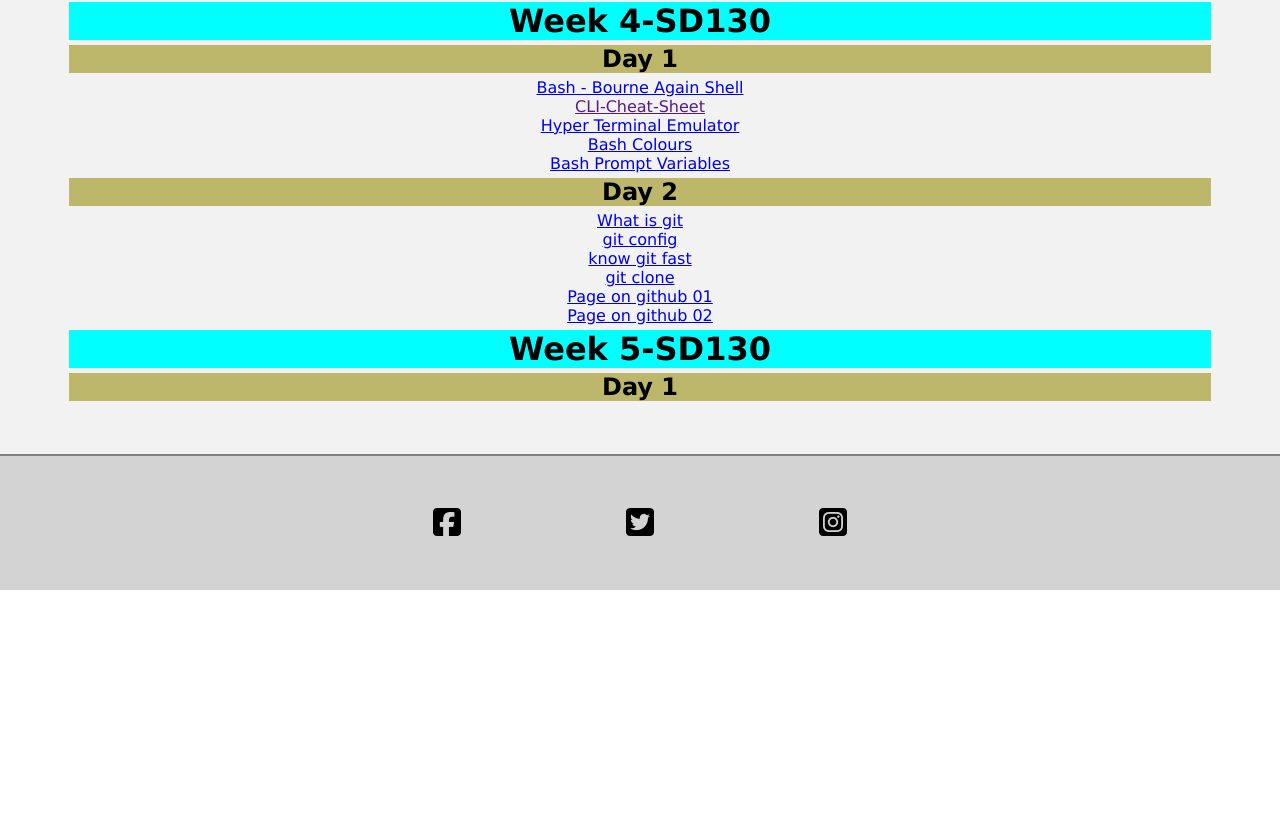
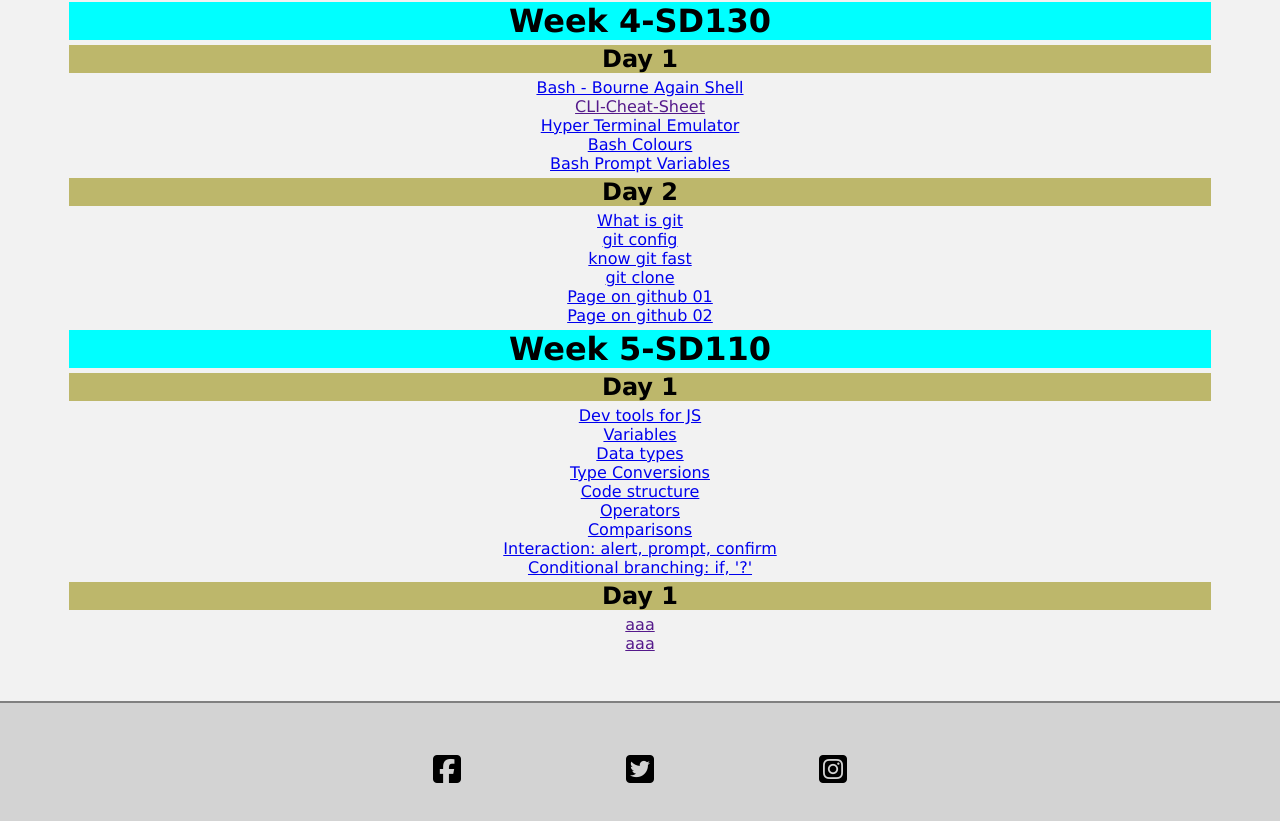
Before and after one commit to HaoGong73/portfoilo-site, a plain HTML site: page research.html in a window 1280 px wide. Shown: the part 1625-2446 px from the top of the page. Before the commit the page ends 2215 px from the top, so only its background shows below. Drawn offline with Linux system fonts and the light colour scheme.

Commit message:
daily addition

```diff
--- a/research.html
+++ b/research.html
@@ -112,15 +112,28 @@
       <a href="https://blog.csdn.net/jasonLee_lijiaqi/article/details/80511723" target="_blank">git clone</a><br>
       <a href="https://zhuanlan.zhihu.com/p/35569424" target="_blank">Page on github 01</a><br>
       <a href="https://zhuanlan.zhihu.com/p/91652100" target="_blank">Page on github 02</a><br>
-      <h1>Week 5-SD130</h1>
+      <h1>Week 5-SD110</h1>
       <h2>Day 1</h2>
+      <a href="https://javascript.info/devtools" target="_blank">Dev tools for JS</a><br>
+      <a href="https://javascript.info/variables" target="_blank">Variables</a><br>
+      <a href="https://javascript.info/types" target="_blank">Data types</a><br>
+      <a href="https://javascript.info/type-conversions" target="_blank">Type Conversions</a><br>
+      <a href="https://javascript.info/structure" target="_blank">Code structure</a><br>
+
+      <a href="https://javascript.info/operators" target="_blank">Operators</a><br>
+      <a href="https://javascript.info/comparison" target="_blank">Comparisons</a><br>
+      <a href="https://javascript.info/alert-prompt-confirm" target="_blank">Interaction: alert, prompt, confirm</a><br>
+      <a href="https://javascript.info/ifelse" target="_blank">Conditional branching: if, '?'</a><br>
+      <h2>Day 1</h2>
+      <a href="" target="_blank">aaa</a><br>
+      <a href="" target="_blank">aaa</a><br>
 
 
 
 
 
 
-      <!-- <a href="#" target="_blank">aaa</a><br> -->
+      <!-- <a href="" target="_blank">aaa</a><br> -->
     </div>
   </main>
 
```
